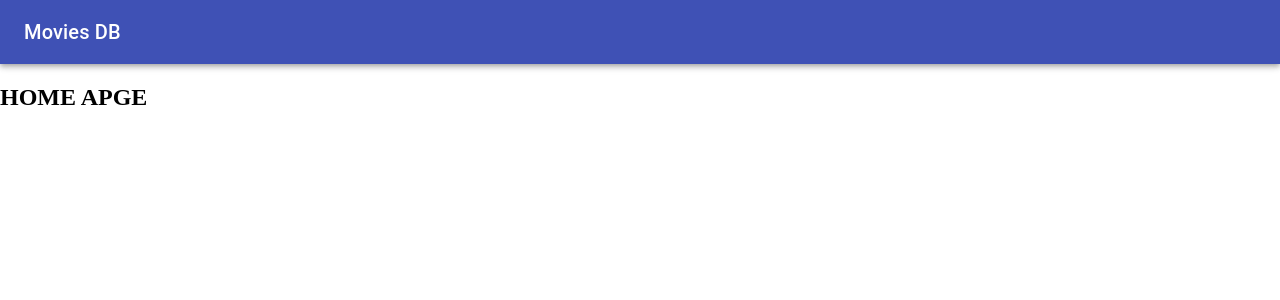
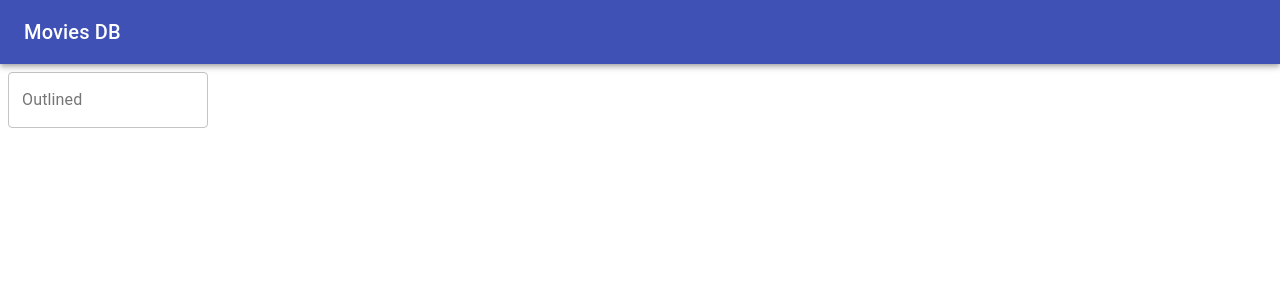
Before and after one commit to rookiemonkey/movies-next, a React (Create React App) app: page / in a window 1280 px wide. Shown: the top 300 px of the page. Built offline with nearby package versions, Linux system fonts and the light colour scheme.

Commit message:
added search bar

```diff
--- a/src/components/home.js
+++ b/src/components/home.js
@@ -1,13 +1,22 @@
 import React from 'react';
+import { withStyles } from '@material-ui/core/styles';
+import TextField from '@material-ui/core/TextField';
 import Nav from './extras/nav';
+import homeStyles from '../styles/style-home';
 
-const Home = () => {
+const Home = props => {
+    const { classes } = props;
+
     return (
         <article>
             <Nav />
-            <h1>HOME APGE</h1>
+
+            <form className={classes.input} noValidate autoComplete="off">
+                <TextField id="outlined-basic" label="Outlined" variant="outlined" />
+            </form>
+
         </article>
     )
 }
 
-export default Home;
+export default withStyles(homeStyles, { withTheme: true })(Home);
--- /dev/null
+++ b/src/styles/style-home.js
@@ -0,0 +1,10 @@
+const homeStyles = theme => ({
+    input: {
+        '& > *': {
+            margin: theme.spacing(1),
+            width: '25ch',
+        },
+    },
+})
+
+export default homeStyles
```
